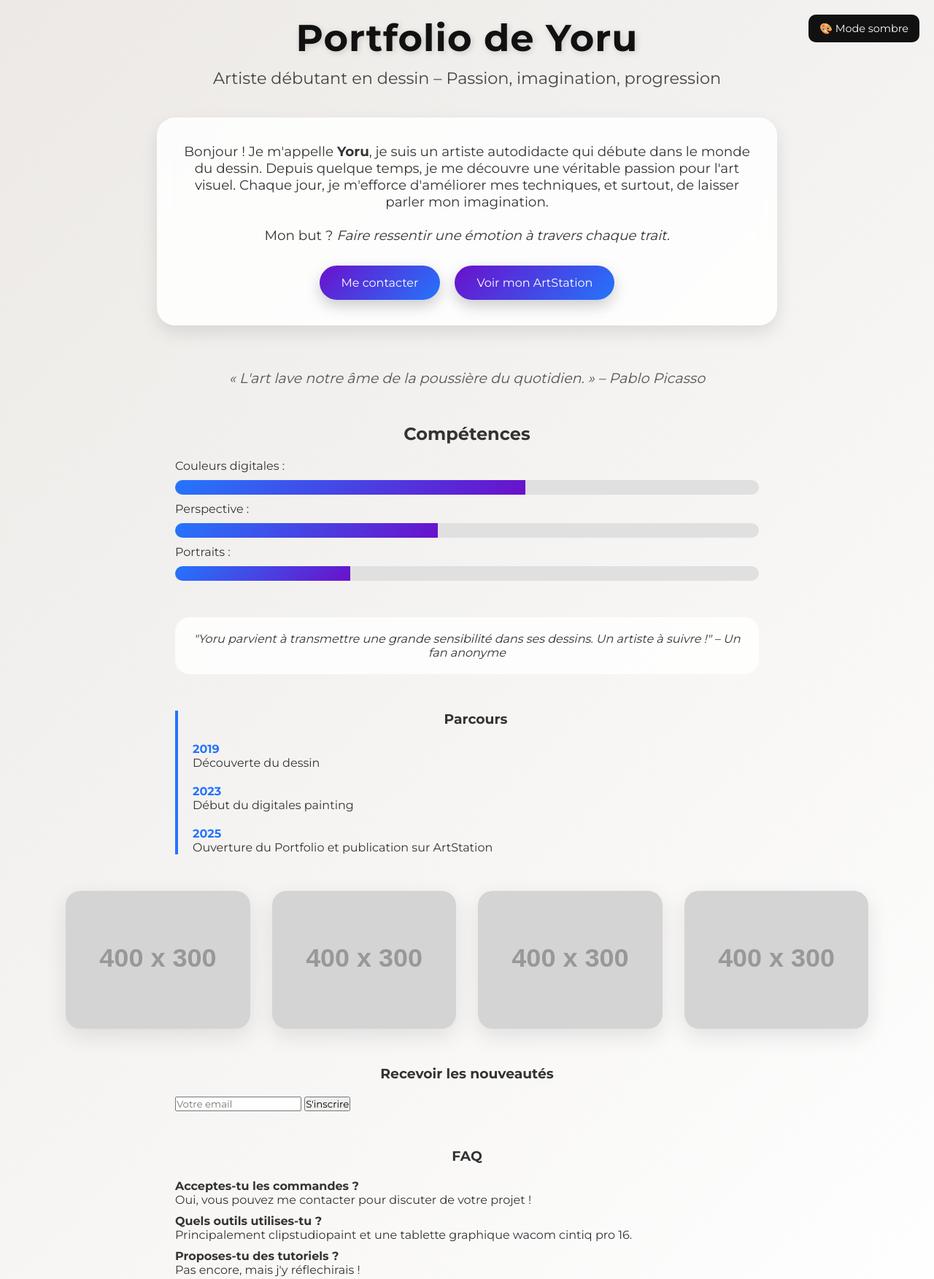
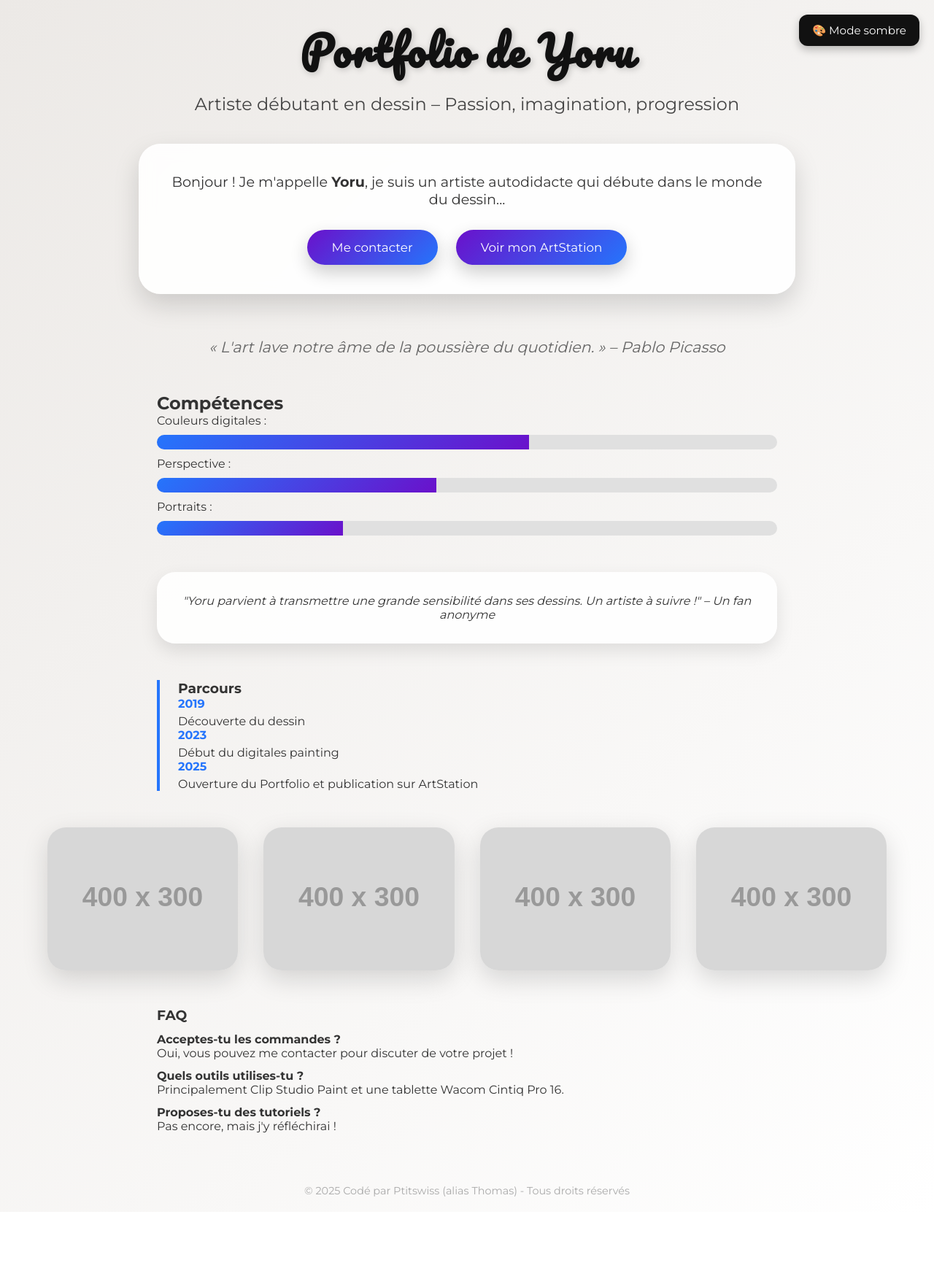
Before and after one commit to PtiswisssP7/Portfolio, a plain HTML site: page index.html in a window 1280 px wide. Shown: the top 1753 px of the page at 73% size. After the commit the page ends 1661 px from the top, so only its background shows below. Drawn offline with Linux system fonts and the light colour scheme; placeholder pictures from the web are drawn by us.

Commit message:
Update index.html
avant dernière update

```diff
--- a/index.html
+++ b/index.html
@@ -1,10 +1,11 @@
 <!DOCTYPE html>
 <html lang="fr">
 <head>
-  <meta charset="UTF-8">
-  <meta name="viewport" content="width=device-width, initial-scale=1.0">
+  <meta charset="UTF-8" />
+  <meta name="viewport" content="width=device-width, initial-scale=1.0"/>
   <title>Portfolio de Yoru</title>
-  <link href="https://fonts.googleapis.com/css2?family=Montserrat:wght@400;700&display=swap" rel="stylesheet">
+  <link href="https://fonts.googleapis.com/css2?family=Montserrat:wght@400;700&display=swap" rel="stylesheet"/>
+  <link href="https://fonts.googleapis.com/css2?family=Pacifico&display=swap" rel="stylesheet">
   <style>
     * {
       margin: 0;
@@ -18,6 +19,7 @@
       padding: 20px;
       overflow-x: hidden;
       position: relative;
+      transition: background 0.6s ease, color 0.6s ease;
     }
     header {
       text-align: center;
@@ -25,78 +27,79 @@
       animation: fadeInDown 1s ease;
     }
     header h1 {
-      font-size: 3.2rem;
+      font-size: 3.5rem;
       color: #111;
-      text-shadow: 2px 2px 8px rgba(0,0,0,0.15);
-      letter-spacing: 1px;
+      text-shadow: 2px 2px 10px rgba(0,0,0,0.2);
+      letter-spacing: 2px;
+      font-family: 'Pacifico', cursive;
     }
     header p {
-      font-size: 1.4rem;
+      font-size: 1.5rem;
       color: #444;
       margin-top: 10px;
+      animation: fadeInUp 1.5s ease;
     }
     section.presentation {
-      max-width: 850px;
+      max-width: 900px;
       margin: 0 auto 60px;
       text-align: center;
-      font-size: 1.15rem;
+      font-size: 1.2rem;
       animation: fadeInUp 1.2s ease;
-      background: rgba(255,255,255,0.85);
-      padding: 35px;
-      border-radius: 25px;
-      box-shadow: 0 10px 25px rgba(0,0,0,0.1);
+      background: rgba(255,255,255,0.9);
+      padding: 40px;
+      border-radius: 30px;
+      box-shadow: 0 15px 35px rgba(0,0,0,0.15);
       backdrop-filter: blur(10px);
     }
     .gallery {
       display: grid;
-      grid-template-columns: repeat(auto-fit, minmax(250px, 1fr));
-      gap: 30px;
-      max-width: 1100px;
+      grid-template-columns: repeat(auto-fit, minmax(260px, 1fr));
+      gap: 35px;
+      max-width: 1150px;
       margin: 0 auto;
       animation: fadeIn 1.5s ease;
     }
     .gallery img {
       width: 100%;
-      height: auto;
-      border-radius: 20px;
-      box-shadow: 0 10px 30px rgba(0,0,0,0.1);
+      border-radius: 25px;
+      box-shadow: 0 12px 35px rgba(0,0,0,0.15);
       transition: transform 0.5s ease, box-shadow 0.5s ease, filter 0.5s;
-      filter: grayscale(30%) contrast(1.1);
+      filter: grayscale(20%) contrast(1.15);
     }
     .gallery img:hover {
-      transform: scale(1.1) rotate(2deg);
-      box-shadow: 0 25px 50px rgba(0,0,0,0.2);
+      transform: scale(1.08) rotate(2deg);
+      box-shadow: 0 30px 60px rgba(0,0,0,0.25);
       filter: grayscale(0%) contrast(1.3);
     }
     footer {
       text-align: center;
       margin-top: 70px;
       font-size: 0.9rem;
-      color: #999;
+      color: #aaa;
       animation: fadeIn 2s ease;
     }
     .btn-group {
       margin-top: 30px;
       display: flex;
       justify-content: center;
-      gap: 20px;
+      gap: 25px;
       flex-wrap: wrap;
     }
     .contact-btn, .artstation-btn {
       background: linear-gradient(135deg, #6a11cb, #2575fc);
       color: #fff;
       border: none;
-      padding: 14px 30px;
-      border-radius: 40px;
+      padding: 14px 34px;
+      border-radius: 50px;
       cursor: pointer;
-      font-size: 1rem;
-      transition: transform 0.3s ease, background 0.3s ease;
-      box-shadow: 0 8px 20px rgba(0, 0, 0, 0.2);
+      font-size: 1.05rem;
+      transition: all 0.3s ease;
+      box-shadow: 0 10px 25px rgba(0, 0, 0, 0.2);
       text-decoration: none;
     }
     .contact-btn:hover, .artstation-btn:hover {
       background: linear-gradient(135deg, #2575fc, #6a11cb);
-      transform: scale(1.08);
+      transform: scale(1.1);
     }
     .scroll-top {
       position: fixed;
@@ -110,11 +113,15 @@
       height: 50px;
       font-size: 1.5rem;
       cursor: pointer;
-      box-shadow: 0 6px 15px rgba(0,0,0,0.2);
+      box-shadow: 0 8px 18px rgba(0,0,0,0.3);
       display: none;
       justify-content: center;
       align-items: center;
       z-index: 999;
+      transition: background 0.3s ease;
+    }
+    .scroll-top:hover {
+      background: #6a11cb;
     }
     .scroll-top.show {
       display: flex;
@@ -122,9 +129,9 @@
     .quote {
       font-style: italic;
       text-align: center;
-      margin: 40px auto;
-      font-size: 1.2rem;
-      color: #555;
+      margin: 50px auto;
+      font-size: 1.3rem;
+      color: #666;
       animation: fadeIn 2s ease;
     }
     .theme-toggle {
@@ -134,27 +141,31 @@
       background: #111;
       color: #fff;
       border: none;
-      padding: 10px 15px;
-      border-radius: 10px;
+      padding: 12px 18px;
+      border-radius: 12px;
       cursor: pointer;
-      font-size: 0.9rem;
+      font-size: 0.95rem;
       z-index: 1000;
+      box-shadow: 0 5px 12px rgba(0,0,0,0.25);
+    }
+    .theme-toggle:hover {
+      background: #333;
     }
     .dark-mode {
       background: #1e1e1e;
-      color: #eee;
+      color: #f0f0f0;
     }
     .dark-mode header h1,
     .dark-mode header p,
     .dark-mode .presentation,
     .dark-mode footer {
-      color: #eee;
+      color: #f0f0f0;
     }
     .dark-mode .presentation {
       background: rgba(30,30,30,0.85);
     }
     .dark-mode .gallery img {
-      filter: grayscale(20%) brightness(1.1);
+      filter: grayscale(15%) brightness(1.1);
     }
     .progress-bar {
       height: 20px;
@@ -168,62 +179,112 @@
       height: 100%;
       background: linear-gradient(135deg, #2575fc, #6a11cb);
     }
-    .skills, .testimonial, .timeline, .newsletter, .faq {
-      max-width: 800px;
+    .skills, .testimonial, .timeline, .faq {
+      max-width: 850px;
       margin: 50px auto;
       animation: fadeInUp 1.5s ease;
     }
-    .skills h2, .testimonial, .timeline h3, .newsletter h3, .faq h3 {
-      text-align: center;
-      margin-bottom: 20px;
-    }
     .testimonial {
-      background: rgba(255, 255, 255, 0.85);
-      padding: 20px;
-      border-radius: 20px;
+      background: rgba(255, 255, 255, 0.9);
+      padding: 30px;
+      border-radius: 25px;
       text-align: center;
       font-style: italic;
+      box-shadow: 0 10px 25px rgba(0,0,0,0.1);
     }
     .timeline {
       border-left: 4px solid #2575fc;
-      padding-left: 20px;
-    }
-    .timeline div {
-      margin-bottom: 20px;
+      padding-left: 25px;
     }
     .timeline h4 {
-      margin: 0;
       color: #2575fc;
+      margin-bottom: 5px;
     }
     .social-links {
       text-align: center;
-      margin-top: 40px;
+      margin-top: 50px;
     }
     .social-links a {
-      margin: 0 10px;
+      margin: 0 12px;
       text-decoration: none;
       color: #2575fc;
-      font-size: 1.2rem;
+      font-size: 1.3rem;
     }
     .faq p {
-      margin: 10px 0;
+      margin: 12px 0;
     }
+
+    /* === AMÉLIORATION SPLASH === */
     .splash {
       position: fixed;
       top: 0; left: 0; right: 0; bottom: 0;
-      background: #fff;
+      background: linear-gradient(135deg, #6a11cb, #2575fc);
+      background-size: 200% 200%;
+      animation: backgroundShift 6s ease infinite;
       z-index: 10000;
       display: flex;
       justify-content: center;
       align-items: center;
-      font-size: 2rem;
-      font-weight: bold;
+      font-size: 3rem;
+      font-weight: 900;
+      color: white;
+      text-shadow: 0 0 15px rgba(0,0,0,0.5);
+      flex-direction: column;
+      opacity: 1;
+      transition: opacity 1s ease;
+    }
+    .splash-text {
+      animation: splashZoom 2.5s ease forwards;
+    }
+    .splash-subtitle {
+      font-size: 1.4rem;
+      margin-top: 12px;
+      font-weight: 400;
+      opacity: 0.85;
+      animation: fadeInUp 2s ease 0.8s forwards;
+      transform: translateY(20px);
+    }
+    .splash.fade-out {
+      opacity: 0;
+      pointer-events: none;
+    }
+    @keyframes splashZoom {
+      0%   { transform: scale(0.85); opacity: 0; }
+      50%  { transform: scale(1.05); opacity: 1; }
+      100% { transform: scale(1); opacity: 1; }
+    }
+    @keyframes backgroundShift {
+      0% {background-position: 0% 50%;}
+      50% {background-position: 100% 50%;}
+      100% {background-position: 0% 50%;}
+    }
+    @keyframes fadeInDown {
+      from { opacity: 0; transform: translateY(-30px); }
+      to { opacity: 1; transform: translateY(0); }
+    }
+    @keyframes fadeInUp {
+      from { opacity: 0; transform: translateY(30px); }
+      to { opacity: 1; transform: translateY(0); }
+    }
+    @keyframes fadeIn {
+      from { opacity: 0; }
+      to { opacity: 1; }
     }
   </style>
 </head>
 <body>
-  <div class="splash" id="splash">Bienvenue dans l'univers de Yoru...</div>
+</body>
+</html>
+</head>
+<body>
+  <!-- SPLASH avec texte zoomé + sous-titre -->
+  <div class="splash" id="splash">
+    <div class="splash-text">Bienvenue dans l'univers de Yoru...</div>
+    <div class="splash-subtitle">Explorez l'art, la passion et la créativité</div>
+  </div>
+
   <button class="theme-toggle" onclick="toggleTheme()">🎨 Mode sombre</button>
+
   <header>
     <h1>Portfolio de Yoru</h1>
     <p>Artiste débutant en dessin – Passion, imagination, progression</p>
@@ -231,11 +292,7 @@
 
   <section class="presentation">
     <p>
-      Bonjour ! Je m'appelle <strong>Yoru</strong>, je suis un artiste autodidacte qui débute dans le monde du dessin.
-      Depuis quelque temps, je me découvre une véritable passion pour l'art visuel. Chaque jour, je m'efforce
-      d'améliorer mes techniques, et surtout, de laisser parler mon imagination.
-      <br><br>
-      Mon but ? <em>Faire ressentir une émotion à travers chaque trait.</em>
+      Bonjour ! Je m'appelle <strong>Yoru</strong>, je suis un artiste autodidacte qui débute dans le monde du dessin...
     </p>
     <div class="btn-group">
       <button class="contact-btn" onclick="contactArtist()">Me contacter</button>
@@ -285,19 +342,11 @@
     <img src="https://via.placeholder.com/400x300?text=Dessin+4" alt="Dessin 4">
   </section>
 
-  <div class="newsletter">
-    <h3>Recevoir les nouveautés</h3>
-    <input type="email" placeholder="Votre email">
-    <button onclick="subscribe()">S'inscrire</button>
-  </div>
-
   <div class="faq">
     <h3>FAQ</h3>
     <p><strong>Acceptes-tu les commandes ?</strong><br>Oui, vous pouvez me contacter pour discuter de votre projet !</p>
-    <p><strong>Quels outils utilises-tu ?</strong><br>Principalement clipstudiopaint et une tablette graphique wacom cintiq pro 16.</p>
-    <p><strong>Proposes-tu des tutoriels ?</strong><br>Pas encore, mais j'y réflechirais !</p>
-  </div>
-
+    <p><strong>Quels outils utilises-tu ?</strong><br>Principalement Clip Studio Paint et une tablette Wacom Cintiq Pro 16.</p>
+    <p><strong>Proposes-tu des tutoriels ?</strong><br>Pas encore, mais j'y réfléchirai !</p>
   </div>
 
   <footer>
@@ -311,12 +360,7 @@
       alert("Merci de votre intérêt ! Envoyez-moi un message à : ayoru.red.pro@gmail.com");
     }
 
-    function subscribe() {
-      alert("Merci pour votre inscription !");
-    }
-
     const scrollTopBtn = document.getElementById("scrollTopBtn");
-
     window.onscroll = function() {
       if (document.body.scrollTop > 200 || document.documentElement.scrollTop > 200) {
         scrollTopBtn.classList.add("show");
@@ -324,7 +368,6 @@
         scrollTopBtn.classList.remove("show");
       }
     };
-
     scrollTopBtn.addEventListener("click", function() {
       window.scrollTo({ top: 0, behavior: 'smooth' });
     });
@@ -333,18 +376,21 @@
       document.body.classList.toggle('dark-mode');
     }
 
-    // Splash screen
     window.addEventListener("load", function() {
       const splash = document.getElementById("splash");
+      // Affiche splash pleinement, puis animation zoom gérée via CSS
       splash.style.opacity = 1;
+
+      // Délai plus long pour mieux profiter de l'animation (3.5s)
       setTimeout(() => {
-        splash.style.transition = "opacity 0.6s ease";
-        splash.style.opacity = 0;
-        setTimeout(() => splash.style.display = "none", 600);
-      }, 1500);
+        // Ajout classe fade-out pour transition douce disparition
+        splash.classList.add("fade-out");
+        // Enlève le splash du DOM après la transition (0.8s)
+        setTimeout(() => splash.style.display = "none", 800);
+      }, 3500);
     });
 
-    // Mode sombre automatique selon l'heure
+    // Mode sombre automatique selon heure
     const hour = new Date().getHours();
     if (hour >= 20 || hour < 6) {
       document.body.classList.add('dark-mode');
```
